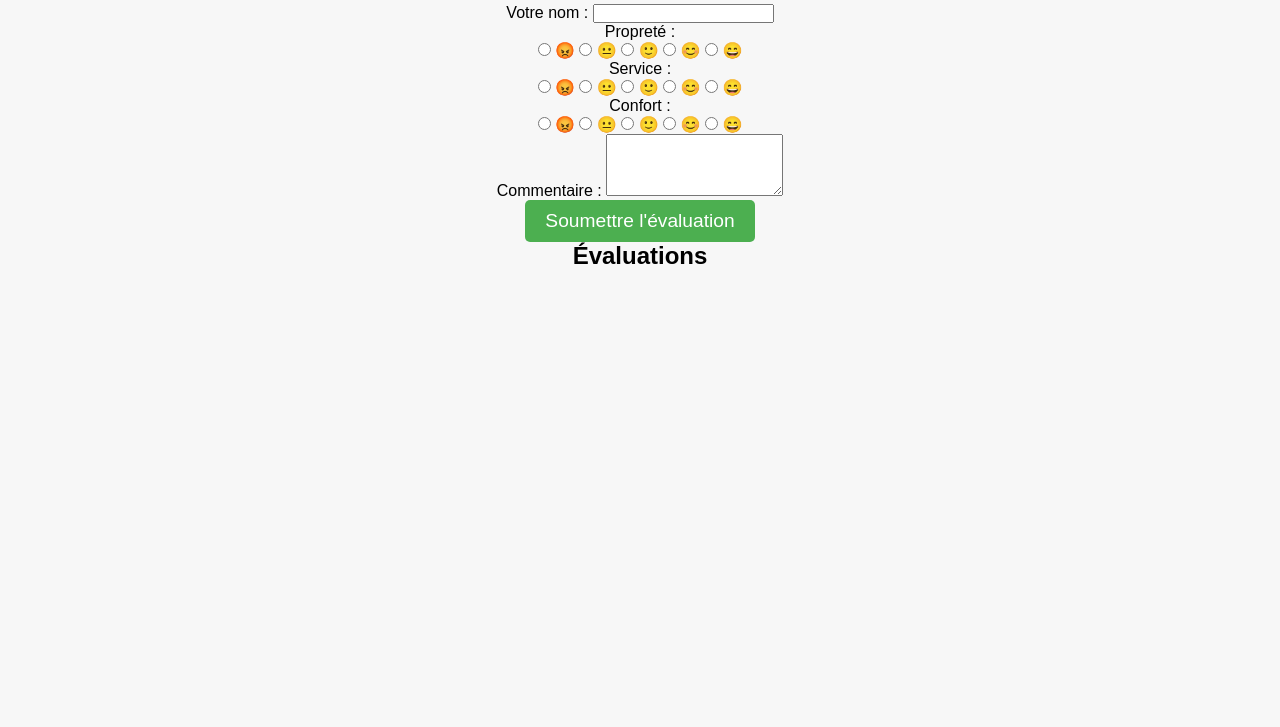
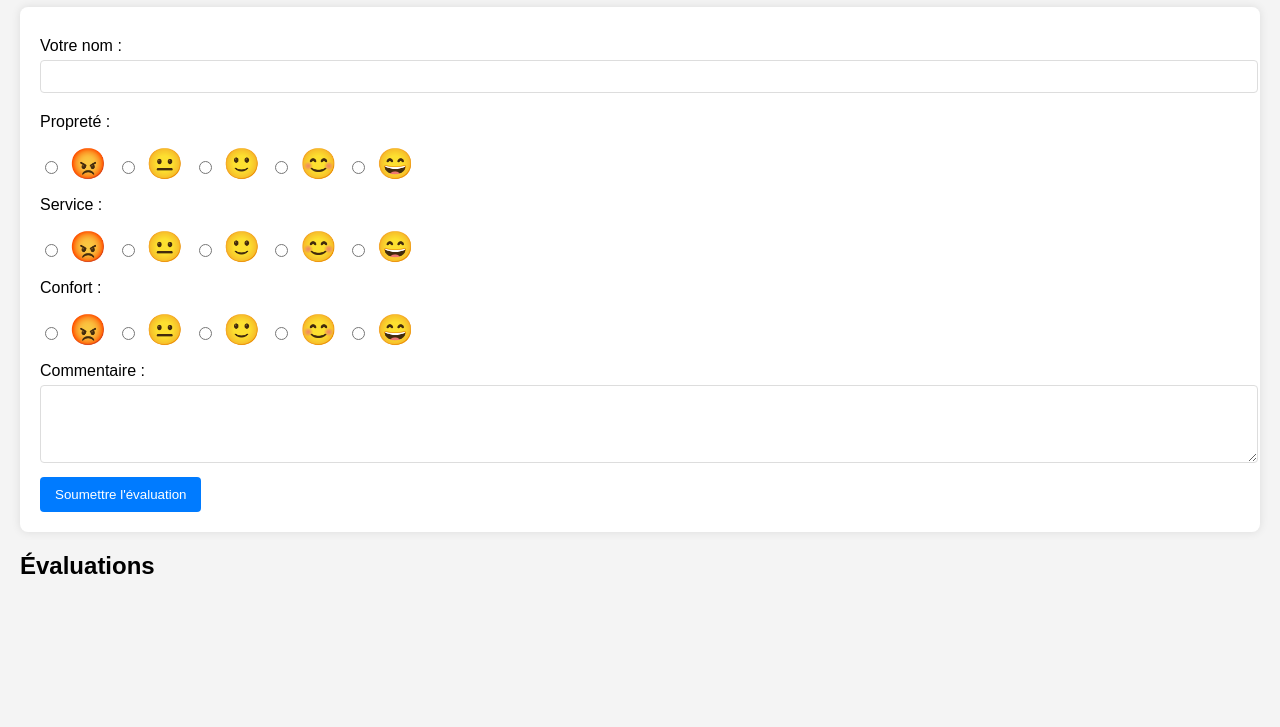
Before and after one commit to Alex-Montagne/Projet_App_Hotel, a website: page client/index.html in a window 1280 px wide. Shown: the part 73-800 px from the top of the page. Drawn offline with Linux system fonts and the light colour scheme; files that its build step writes are made by us from their sources; files whose address does not match are found by name.

Commit message:
Update styles.css

```diff
--- a/client/css/styles.css
+++ b/client/css/styles.css
@@ -1,83 +1,70 @@
-* {
-  margin: 0;
-  padding: 0;
-  box-sizing: border-box;
-}
-
 body {
     font-family: Arial, sans-serif;
-  text-align: center;
-  padding: 20px;
-  background-color: #f7f7f7;
+    margin: 20px;
+    padding: 0;
+    background-color: #f4f4f4;
 }
 
 h1 {
-  margin-bottom: 20px;
-  font-size: 2rem;
     color: #333;
 }
 
-/* Style du conteneur de notation */
-#rating {
-  display: flex;
-  justify-content: center;
-  gap: 20px;
+form {
+    background-color: #fff;
+    padding: 20px;
+    border-radius: 8px;
+    box-shadow: 0 0 10px rgba(0, 0, 0, 0.1);
     margin-bottom: 20px;
 }
 
-#rating input {
-  display: none;
+label {
+    display: block;
+    margin: 10px 0 5px;
 }
 
-#rating label {
-  font-size: 3rem;
-  cursor: pointer;
-  transition: transform 0.3s, filter 0.3s;
+input[type="text"], textarea {
+    width: 100%;
+    padding: 8px;
+    margin-bottom: 10px;
+    border: 1px solid #ddd;
+    border-radius: 4px;
 }
 
-#rating label:hover {
-  transform: scale(1.2); /* Agrandit l'émoji au survol */
-  filter: brightness(1.2); /* Augmente la luminosité au survol */
+textarea {
+    resize: vertical;
 }
 
-#rating input:checked + label {
-  transform: scale(1.5);  /* Agrandit l'émoji sélectionné */
-  filter: brightness(1.5); /* Augmente la luminosité de l'émoji sélectionné */
-}
-
-/* Style du bouton */
 button {
-  padding: 10px 20px;
-  font-size: 1.2rem;
+    background-color: #007bff;
+    color: white;
+    padding: 10px 15px;
+    border: none;
+    border-radius: 4px;
     cursor: pointer;
-  background-color: #4CAF50;
-  color: white;
-  border: none;
-  border-radius: 5px;
-  transition: background-color 0.3s ease;
 }
 
 button:hover {
-  background-color: #45a049;
+    background-color: #0056b3;
 }
 
-button:focus {
-  outline: none;
-  box-shadow: 0 0 5px rgba(0, 0, 0, 0.3);
+.emoji-rating {
+    display: flex;
+    gap: 10px;
 }
 
-/* Mobile */
-@media (max-width: 600px) {
-  h1 {
-    font-size: 1.5rem;
+.emoji-rating label {
+    cursor: pointer;
+    font-size: 30px;
 }
 
-  #rating label {
-    font-size: 2.5rem;
+.review-item {
+    background-color: #fff;
+    padding: 15px;
+    margin-bottom: 15px;
+    border-radius: 8px;
+    box-shadow: 0 0 5px rgba(0, 0, 0, 0.1);
 }
 
-  button {
-    width: 100%;
-    font-size: 1.1rem;
+.review-item p {
+    margin: 5px 0;
 }
-}
```
Lines whose indentation alone changed are shown as unchanged.
